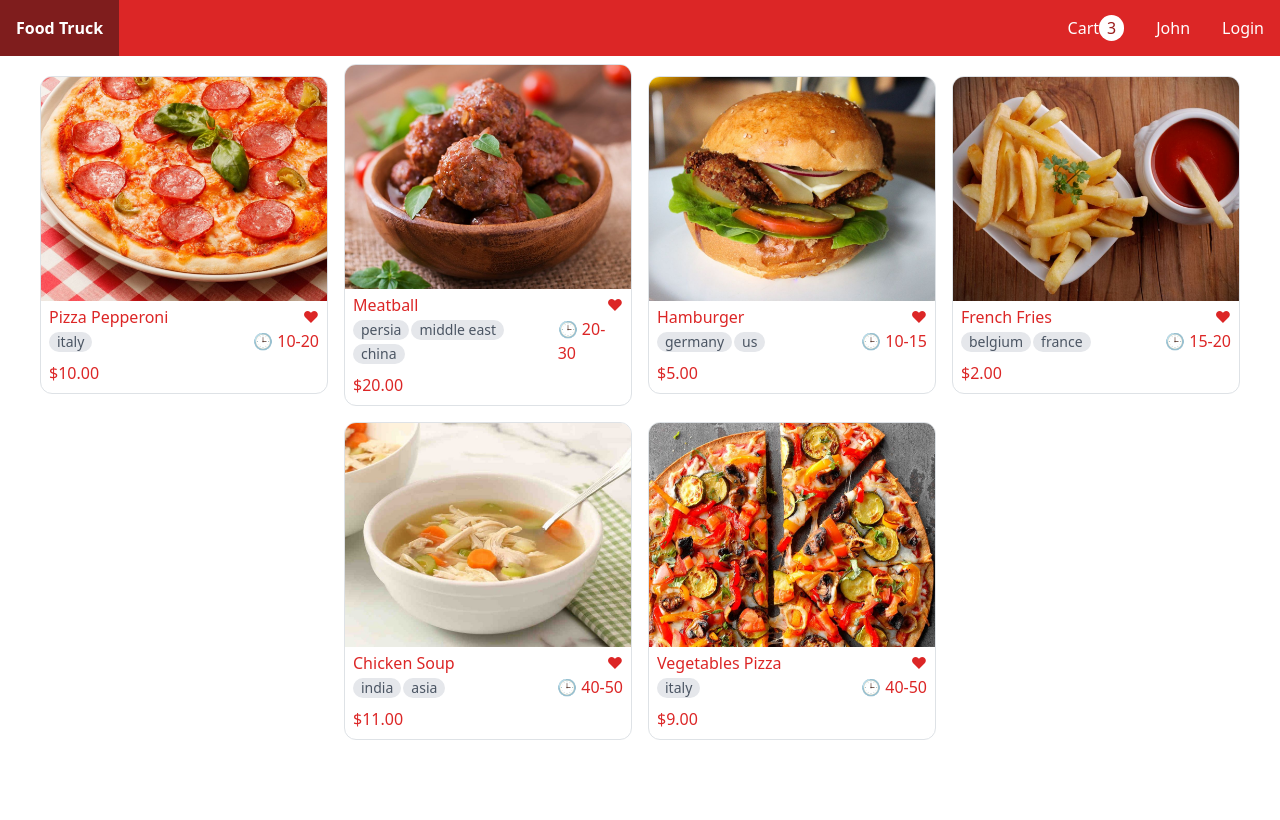
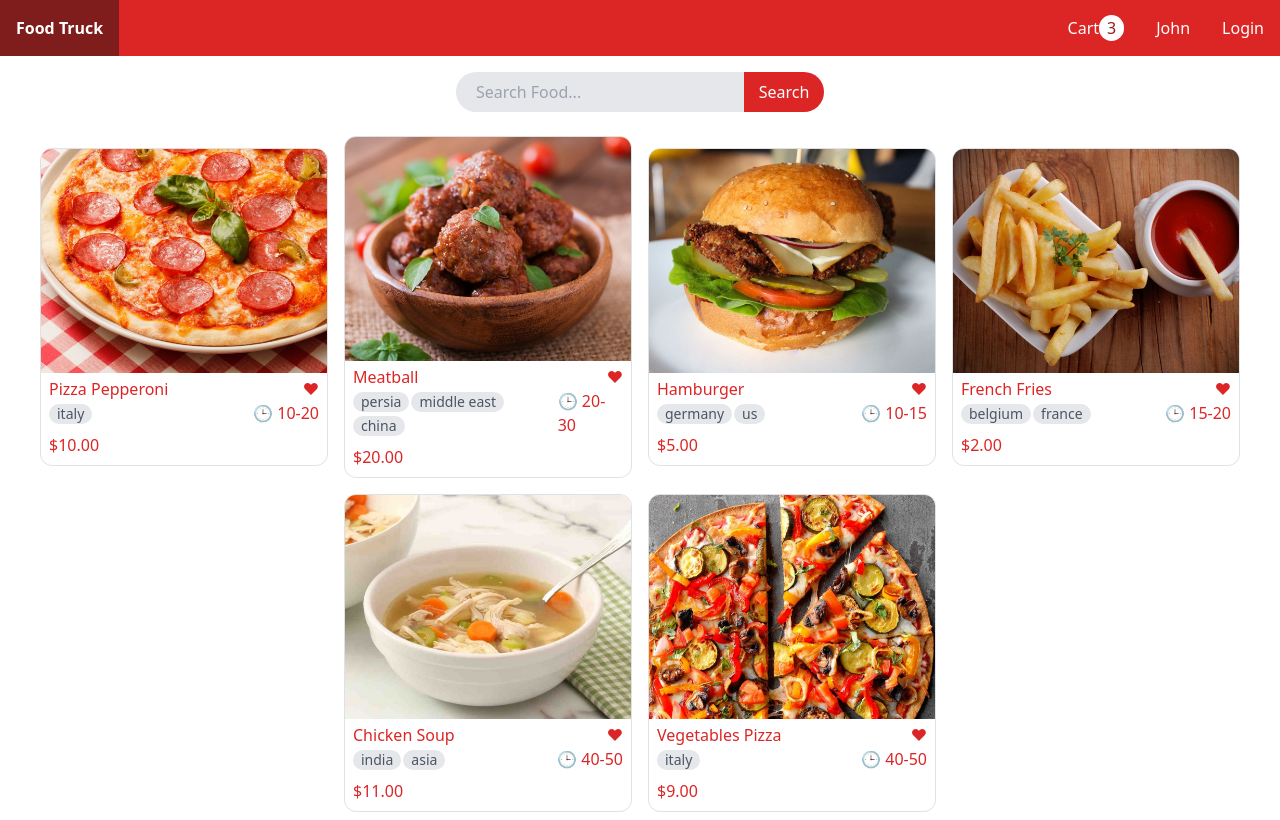
Before and after one commit to SujalKrRay/Food-App, an Angular app in the folder frontend/: page / in a window 1280 px wide. Built offline with nearby package versions, Linux system fonts and the light colour scheme.

Commit message:
added search

```diff
--- a/frontend/src/app/app-routing.module.ts
+++ b/frontend/src/app/app-routing.module.ts
@@ -1,7 +1,11 @@
 import { NgModule } from '@angular/core';
 import { RouterModule, Routes } from '@angular/router';
+import { HomeComponent } from './components/home/home.component';
 
-const routes: Routes = [];
+const routes: Routes = [
+  {path:'', component:HomeComponent},
+  {path:'search/:searchTerm', component:HomeComponent}
+];
 
 @NgModule({
   imports: [RouterModule.forRoot(routes)],
--- a/frontend/src/app/app.component.html
+++ b/frontend/src/app/app.component.html
@@ -1,3 +1,2 @@
 <app-header></app-header>
-<app-home></app-home>
-<!-- <router-outlet></router-outlet> -->
+<router-outlet></router-outlet>
--- a/frontend/src/app/app.module.ts
+++ b/frontend/src/app/app.module.ts
@@ -5,12 +5,14 @@ import { AppRoutingModule } from './app-routing.module';
 import { AppComponent } from './app.component';
 import { HeaderComponent } from './components/header/header.component';
 import { HomeComponent } from './components/home/home.component';
+import { SearchComponent } from './components/search/search.component';
 
 @NgModule({
   declarations: [
     AppComponent,
     HeaderComponent,
-    HomeComponent
+    HomeComponent,
+    SearchComponent
   ],
   imports: [
     BrowserModule,
--- a/frontend/src/app/components/home/home.component.html
+++ b/frontend/src/app/components/home/home.component.html
@@ -1,3 +1,4 @@
+<app-search></app-search>
 <ul class="flex justify-center items-center flex-wrap p-0">
   <li *ngFor="let food of foods">
     <a routerLink="/food/{{food.id}}" class="h-full w-72 border flex flex-col overflow-hidden text-red-600 m-2 rounded-xl border-solid hover:opacity-90 hover:cursor-pointer hover:text-white hover:bg-red-600">
--- a/frontend/src/app/components/home/home.component.ts
+++ b/frontend/src/app/components/home/home.component.ts
@@ -1,4 +1,5 @@
 import { Component } from '@angular/core';
+import { ActivatedRoute } from '@angular/router';
 import { FoodService } from 'src/app/services/food.service';
 import { Food } from 'src/app/shared/models/food';
 
@@ -11,7 +12,12 @@ export class HomeComponent {
 
   foods: Food[] = [];
 
-  constructor(private foodService: FoodService) {
-    this.foods = foodService.getAll();
+  constructor(private foodService: FoodService, activatedRoute:ActivatedRoute) {
+    activatedRoute.params.subscribe((params) => {
+      if(params.searchTerm)
+      this.foods = this.foodService.getAllFoodBySearch(params.searchTerm);
+      else
+      this.foods = foodService.getAll();
+    })
   }
 }
--- /dev/null
+++ b/frontend/src/app/components/search/search.component.html
@@ -0,0 +1,9 @@
+<div class="flex justify-center mt-3 mb-3">
+  <input #s type="text" placeholder="Search Food..."
+  (keyup.enter)="search(s.value)"
+   [value]="searchTerm"
+   class="h-10 w-72 bg-gray-200 pl-5 rounded-tl-full rounded-bl-full outline-none"/>
+  <button (click)="search(s.value)" class="text-white h-10 w-20 bg-red-600 rounded-tr-full rounded-br-full hover:cursor-pointer">
+      Search
+   </button>
+</div>
--- /dev/null
+++ b/frontend/src/app/components/search/search.component.ts
@@ -0,0 +1,24 @@
+import { Component } from '@angular/core';
+import { ActivatedRoute, Router } from '@angular/router';
+
+@Component({
+  selector: 'app-search',
+  templateUrl: './search.component.html',
+  styleUrls: ['./search.component.css']
+})
+export class SearchComponent {
+
+  searchTerm = '';
+
+  constructor(private router: Router, activatedRoute: ActivatedRoute) {
+    activatedRoute.params.subscribe((params) => {
+      if(params.searchTerm)
+      this.searchTerm = params.searchTerm;
+    })
+  }
+
+  search(term:string):void{
+    if(term)
+    this.router.navigateByUrl('/search/'+ term);
+  }
+}
--- a/frontend/src/app/services/food.service.ts
+++ b/frontend/src/app/services/food.service.ts
@@ -12,4 +12,8 @@ export class FoodService {
   getAll(): Food[]{
     return sample_foods;
   }
+
+  getAllFoodBySearch(searchTerm:string){
+    return this.getAll().filter(food => food.name.toLowerCase().includes(searchTerm.toLowerCase()))
+  }
 }
--- a/frontend/tsconfig.json
+++ b/frontend/tsconfig.json
@@ -7,7 +7,7 @@
     "forceConsistentCasingInFileNames": true,
     "strict": true,
     "noImplicitOverride": true,
-    "noPropertyAccessFromIndexSignature": true,
+    "noPropertyAccessFromIndexSignature": false,
     "noImplicitReturns": true,
     "noFallthroughCasesInSwitch": true,
     "sourceMap": true,
```
Also changed, not shown: frontend/src/app/components/search/search.component.css (added), 1 other file (tests, documents, lock files or other folders).
